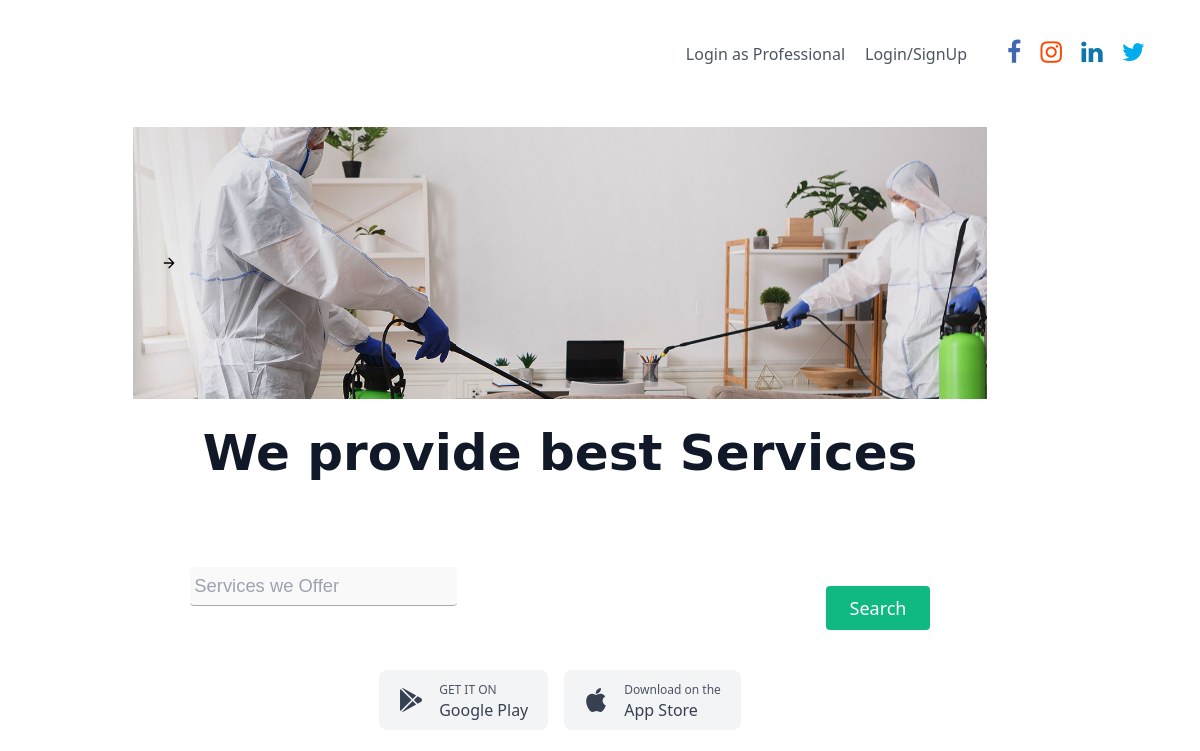
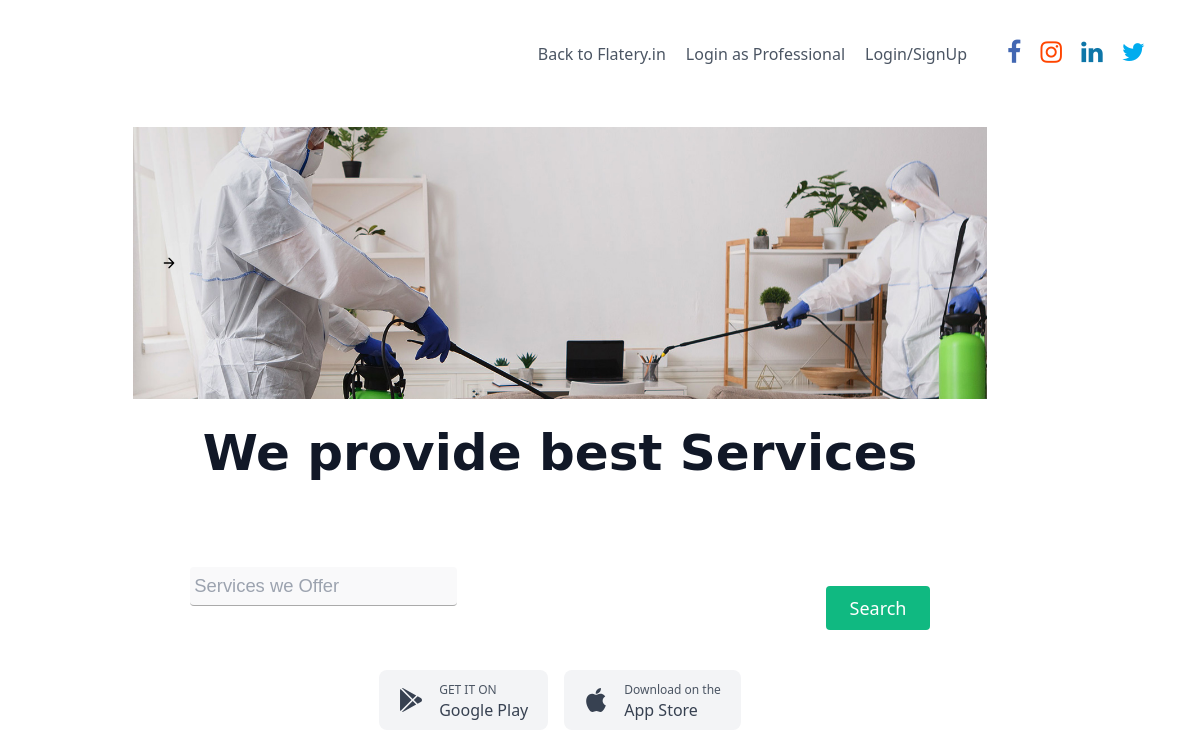
Before and after one commit to rajanukul/service, a plain HTML site: page index.html in a window 1280 px wide. Shown: the top 751 px of the page, 80-1280 px from the left. Drawn offline with nearby package versions, Linux system fonts and the light colour scheme; a web font is replaced by a local one.

Commit message:
Update index.html

```diff
--- a/index.html
+++ b/index.html
@@ -25,6 +25,7 @@
       </a>
       </a>
       <nav class="md:ml-auto flex flex-wrap items-center text-base justify-center">
+          <a href="https://flatery.in/" class="mr-5 hover:text-gray-900">Back to Flatery.in</a>
         <a href="signup.html" class="mr-5 hover:text-gray-900">Login as Professional</a>
         <a href="signup.html" class="mr-5 hover:text-gray-900">Login/SignUp</a>
       </nav>
```
